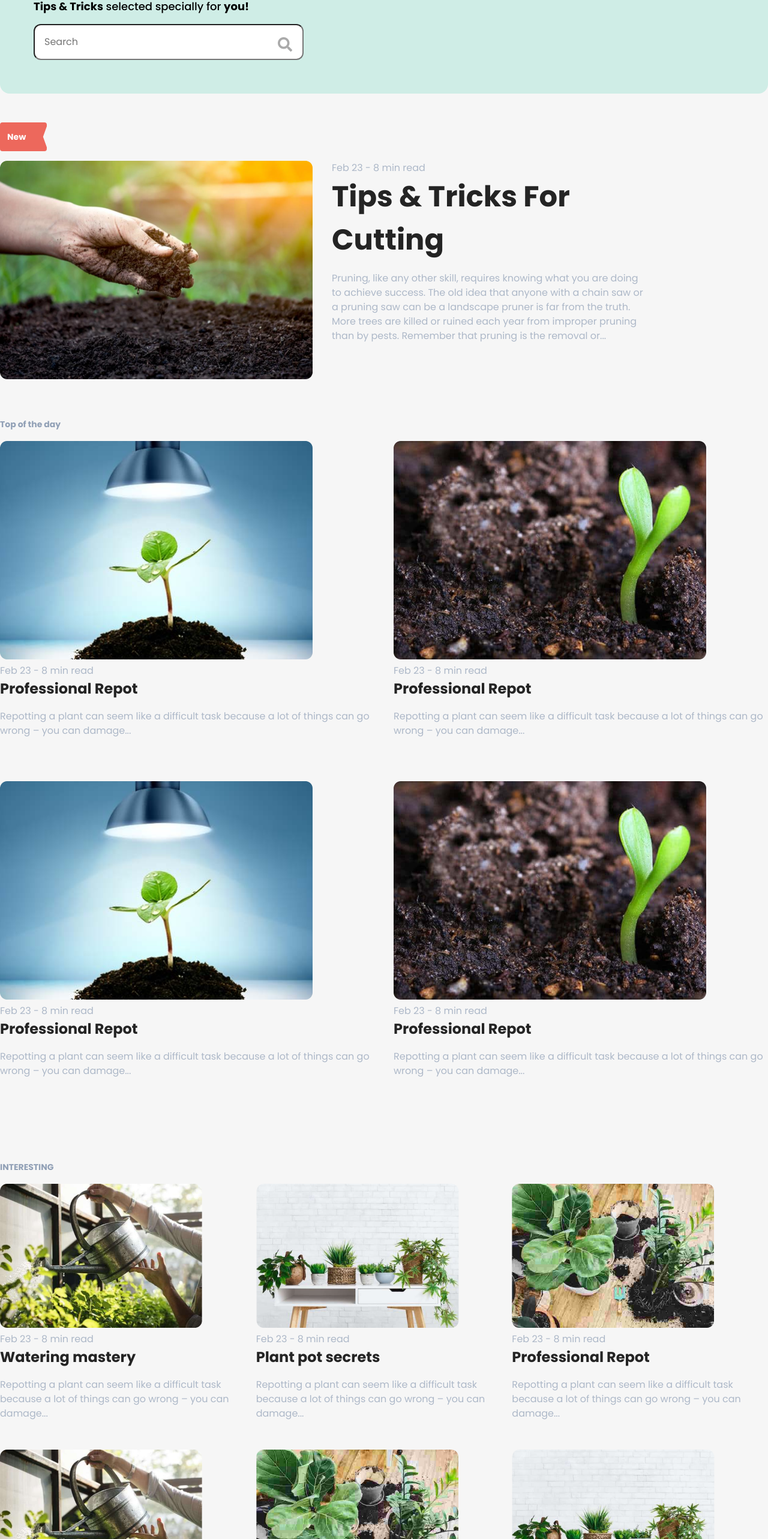
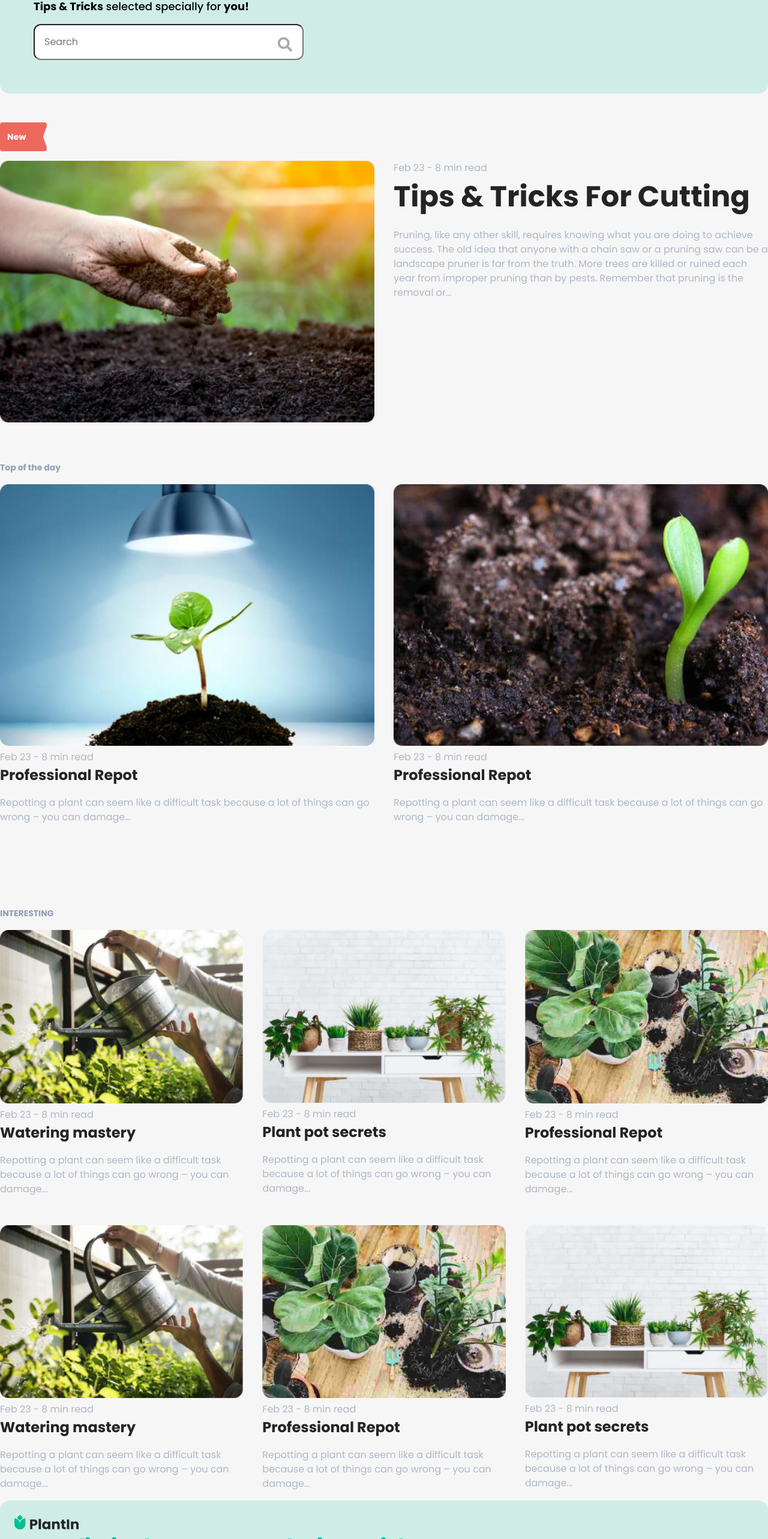
Before and after one commit to yurasokal/PlantIn, a website built with Parcel: page src/index.html in a window 1280 px wide. Shown: the part 235-2800 px from the top of the page at 60% size. Built offline with nearby package versions, Linux system fonts and the light colour scheme.

Commit message:
added width for all elements

```diff
--- a/src/index.html
+++ b/src/index.html
@@ -3,7 +3,7 @@
   <head>
     <meta charset="UTF-8">
     <meta name="viewport" content="width=device-width, initial-scale=1.0">
-    <title>Title</title>
+    <title>PlantIn</title>
     <link rel="stylesheet" href="./styles/home.scss">
     <link
       rel="stylesheet"
@@ -12,6 +12,8 @@
       crossorigin="anonymous"
     />
     <link rel="preconnect" href="https://fonts.gstatic.com">
+    <link rel="icon" href="images/header/firstLogo2.png">
+
     <link href="https://fonts.googleapis.com/css2?family=Poppins:wght@400;500;700;800&display=swap" rel="stylesheet">
   </head>
   <body>
@@ -94,35 +96,8 @@
         </div>
       </section>
 
-      <div class="top-of-the-day">
-
-        <div class="top-of-the-day__name">Top of the day</div>
-        <div class="top-of-the-day__inside">
-          <div class="top-of-the-day__left">
-            <img
-              class="top-of-the-day__image"
-              src="./images/main/topOfTheDay1.png"
-              alt="plantin nature"
-            >
-          <div class="top-of-the-day__date">Feb 23 - 8 min read</div>
-            <h2 class="top-of-the-day__heading">Professional Repot</h2>
-            <p class="top-of-the-day__text">Repotting a plant can seem like a difficult task because a lot of things can go wrong – you can damage...</p>
-          </div>
-          <div class="top-of-the-day__right">
-            <img
-              class="top-of-the-day__image"
-              src="./images/main/topOfTheDay2.png"
-              alt="plantin nature"
-            >
-          <div class="top-of-the-day__date">Feb 23 - 8 min read</div>
-            <h2 class="top-of-the-day__heading">Professional Repot</h2>
-            <p class="top-of-the-day__text">Repotting a plant can seem like a difficult task because a lot of things can go wrong – you can damage...</p>
-          </div>
-        </div>
-      </div>
-
       <div class="top">
-        <!-- <div class="top__name">Top of the day</div> -->
+        <div class="top__name">Top of the day</div>
         <div class="top__inside">
           <div class="top__left">
             <img
@@ -147,11 +122,9 @@
         </div>
       </div>
 
-
-      <section class="interesting">
+      <div class="interest">
         <div class="interesting__name">INTERESTING</div>
         <div class="interesting__inside">
-          <div class="interesting__firstLine">
           <div class="interesting__first">
             <img
               class="interesting__image"
@@ -182,8 +155,6 @@
             <h2 class="interesting__heading">Professional Repot</h2>
             <p class="interesting__text">Repotting a plant can seem like a difficult task because a lot of things can go wrong – you can damage...</p>
           </div>
-          </div>
-          <div class="interesting__secondLine">
           <div class="interesting__fourth">
             <img
               class="interesting__image"
@@ -216,7 +187,6 @@
           </div>
         </div>
       </div>
-      </section>
 
       <section class="try">
         <div class="try__left">
--- a/src/styles/_interesting.scss
+++ b/src/styles/_interesting.scss
@@ -9,22 +9,10 @@
   }
 
   &__inside {
-    display: flex;
-    flex-direction: column;
+    max-width: 4000px;
+    display: grid;
     gap: 32px;
-    // width: 100vw;
-  }
-
-  &__firstLine {
-    display: flex;
-    flex-direction: row;
-    // width: 100%;
-  }
-
-  &__secondLine {
-    display: flex;
-    flex-direction: row;
-    // width: 100%;
+    grid-template-columns: repeat(3, 1fr);
   }
 
   &__date {
@@ -44,27 +32,27 @@
     color: #adb8c8;
   }
 
-  &__first {
-    width: 100%;
-  }
-
-  &__second {
-    width: 100%;
-  }
-
-  &__third {
-    width: 100%;
-  }
-
-  &__fourth {
-    width: 100%;
-  }
-
-  &__fifth {
-    width: 100%;
-  }
-
-  &__sixth {
+  &__image {
     width: 100%;
   }
 }
+
+// @media screen and (max-width: 1100px) {
+//   .interest {
+//     &__inside {
+//       grid-template-columns: repeat(2, 1fr);
+//       gap: 32px;
+//     }
+//   }
+// }
+
+// @media screen and (max-width: 768px) {
+//   .interest {
+//     &__inside {
+//       margin: 0 auto;
+//       text-align: center;
+//       grid-template-columns: repeat(1, 1fr);
+//       gap: 32px;
+//     }
+//   }
+// }
--- a/src/styles/_interesting2.scss
+++ b/src/styles/_interesting2.scss
@@ -11,17 +11,18 @@
   &__inside {
     display: flex;
     flex-direction: column;
-    gap: 32px;
   }
 
   &__firstLine {
     display: flex;
     flex-direction: row;
+    gap: 32px;
   }
 
   &__secondLine {
     display: flex;
     flex-direction: row;
+    gap: 32px;
   }
 
   &__date {
@@ -40,4 +41,8 @@
     font-weight: 400;
     color: #adb8c8;
   }
+
+  &__image {
+    width: 100%;
+  }
 }
--- a/src/styles/_loading-content.scss
+++ b/src/styles/_loading-content.scss
@@ -1,8 +1,8 @@
 .loading-content {
-  display: flex;
-  flex-direction: row;
+  max-width: 4000px;
+  display: grid;
   gap: 32px;
-  width: 100%;
+  grid-template-columns: repeat(3, 1fr);
   margin-bottom: 100px;
 
   &__image {
--- a/src/styles/_new.scss
+++ b/src/styles/_new.scss
@@ -16,13 +16,11 @@
   }
 
   &__block {
-    display: flex;
-    flex-direction: row;
+    max-width: 4000px;
+    display: grid;
     gap: 32px;
-  }
-
-  &__right {
-    width: 521px;
+    grid-template-columns: repeat(2, 1fr);
+    gap: 32px;
   }
 
   &__date {
@@ -41,22 +39,30 @@
     font-weight: 400;
     color: #adb8c8;
   }
+
+  &__image {
+    width: 100%;
+  }
+
+  &__right {
+    width: 100%;
+  }
 }
 
-@media screen and (max-width: 1100px) {
-  .new {
-    &__block {
-      display: flex;
-      flex-direction: column;
-    }
+// @media screen and (max-width: 1100px) {
+//   .new {
+//     &__block {
+//       display: flex;
+//       flex-direction: column;
+//     }
 
-    &__left {
-      text-align: center;
-    }
+//     &__left {
+//       text-align: center;
+//     }
 
-    &__right {
-      margin: 0 auto;
-      text-align: center;
-    }
-  }
-}
+//     &__right {
+//       margin: 0 auto;
+//       text-align: center;
+//     }
+//   }
+// }
--- a/src/styles/_top.scss
+++ b/src/styles/_top.scss
@@ -5,7 +5,8 @@
     padding-bottom: 120px;
     display: grid;
     grid-template-columns: repeat(2, 1fr);
-    grid-auto-rows: 300px;
+    // grid-auto-rows: 300px;
+    gap: 32px;
   }
 
   &__name {
@@ -13,11 +14,6 @@
     font-weight: 600;
     color: #91a0b6;
     margin-bottom: 16px;
-  }
-
-  &__inside {
-    display: flex;
-    gap: 32px;
   }
 
   &__date {
@@ -36,4 +32,18 @@
     font-weight: 400;
     color: #adb8c8;
   }
+
+  &__image {
+    width: 100%;
+  }
 }
+
+@media screen and (max-width: 768px) {
+  .top {
+    &__inside {
+      grid-template-columns: 1fr;
+      // grid-auto-rows: 300px;
+      gap: 32px;
+    }
+  }
+}
--- a/src/styles/_try.scss
+++ b/src/styles/_try.scss
@@ -44,3 +44,11 @@
     border-radius: 7px;
   }
 }
+
+@media screen and (max-width: 1280px) {
+  .try {
+    &__right {
+      display: none;
+    }
+  }
+}
--- a/src/styles/home.scss
+++ b/src/styles/home.scss
@@ -3,7 +3,6 @@
 @import 'main';
 @import 'search';
 @import 'new';
-@import 'top-of-the-day';
 @import 'interesting';
 @import 'try';
 @import 'interesting2';
```
Also changed, not shown: docs/index.html (+1 -1 lines), docs/topOfTheDay2.d7e11124.png (added), 4 other files. Lines whose indentation alone changed are shown as unchanged.
